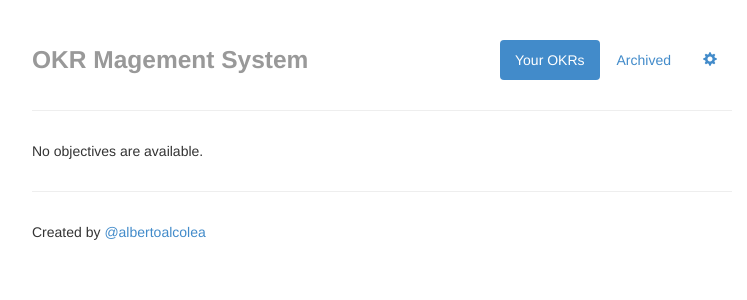
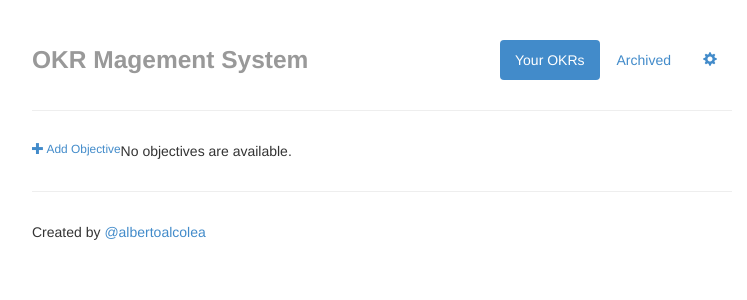
Before and after one commit to albertoalcolea/okr-management, a Django app: template okr/templates/okr/index.html in a window 1280 px wide. Shown: the top 300 px of the page, without its empty margins (258-1005 px from the left). Run offline with Django 3.2, Linux system fonts and the light colour scheme; the template is opened without the code that fills it, so the values that code supplies are empty; some libraries are stand-ins or nearby versions.

Commit message:
add add objective and add key result links

```diff
--- a/okr/static/css/style.css
+++ b/okr/static/css/style.css
@@ -35,7 +35,12 @@ body {
 	padding-top: 20px;
 }
 
+#add-obj {
+	margin-bottom: 20px;
+}
+
 .okr {
+	clear: both;
 	border-radius: 7px;
 	-moz-border-radius: 7px;
 	-webkit-border-radius: 7px;
@@ -120,7 +125,3 @@ body {
 	margin-bottom: 5px;
 	font-weight: 700;
 }
-
- .okr .end-date {
- 	font-size: small;
- }
--- a/okr/templates/okr/index.html
+++ b/okr/templates/okr/index.html
@@ -9,6 +9,15 @@
 	<li>
 		<a href="{% url 'okr:archived' %}">Archived</a>
 	</li>
+{% endblock %}
+
+{% block add_obj %}
+	<small class="pull-left" id="add-obj">
+		<a href="#">
+			<span class="glyphicon glyphicon-plus"></span>
+			Add Objective
+		</a>
+	</small>
 {% endblock %}
 
 {% block edit-button %}
@@ -44,3 +53,12 @@
 		</form>
 	</div>
 {% endblock %}
+
+{% block add-kr %}
+	<small class="pull-left">
+		<a href="#">
+			<span class="glyphicon glyphicon-plus"></span>
+			Add Key Result
+		</a>
+	</small>
+{% endblock %}
--- a/okr/templates/okr/list.html
+++ b/okr/templates/okr/list.html
@@ -1,6 +1,8 @@
 {% extends "okr/base.html" %}
 
 {% block content %}
+	{% block add_obj %}
+	{% endblock %}
 	{% if okr_list %}
 		{% for okr in okr_list %}
 			<article class="okr jumbotron">
@@ -31,7 +33,9 @@
 						</li>
 					{% endfor %}
 				</ul>
-				<span class="end-date pull-right">End date: {{ okr.objective.end_date }}</span>
+				{% block add-kr %}
+				{% endblock %}
+				<small class="pull-right">End date: {{ okr.objective.end_date }}</small>
 			</article>
 		{% endfor %}
 	{% else %}
```
